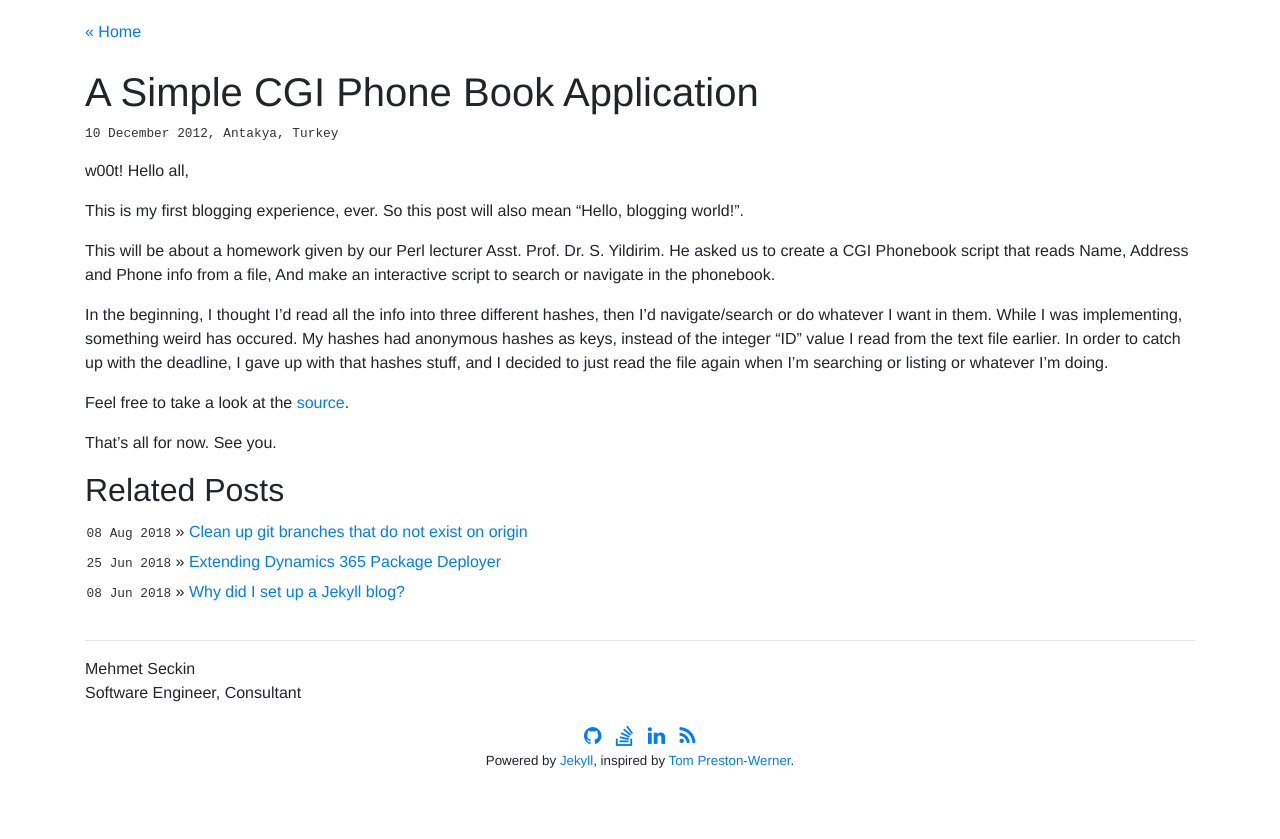
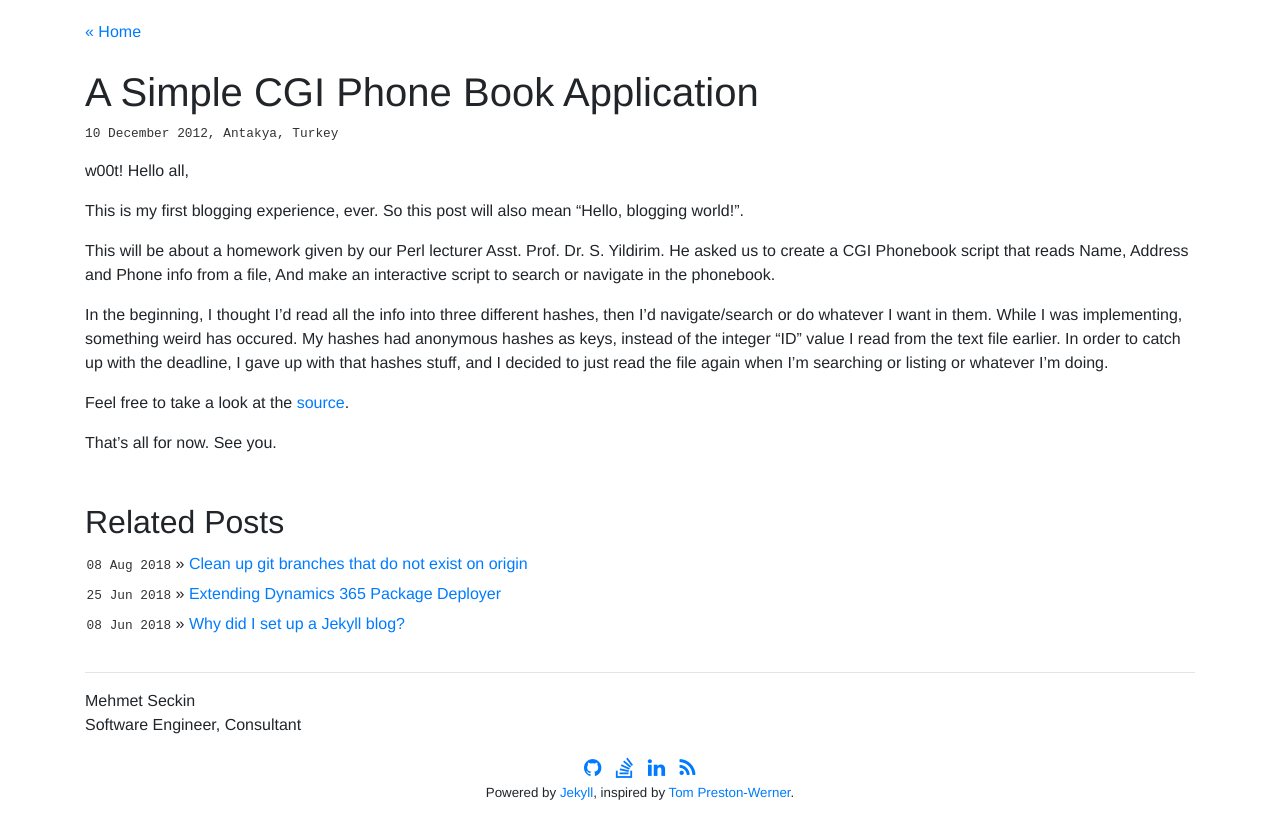
Before and after one commit to mehmetseckin/mehmetseckin.github.io, a Jekyll site: the page built from _posts/2012-12-10-a-simple-cgi-phone-book-application.md, in a window 1280 px wide. Shown: the top 839 px of the page. Built offline with Jekyll 4.4.1, drawn with Linux system fonts in a browser that asks for light colours.

Commit message:
Allow some space between the bottom of the post and related posts

```diff
--- a/css/static.css
+++ b/css/static.css
@@ -73,7 +73,8 @@ header img {
 
 .post {
     margin-top: 24px;
-  }
+    margin-bottom: 48px;
+}
 
 .post > p > img {
     display: block;
```
